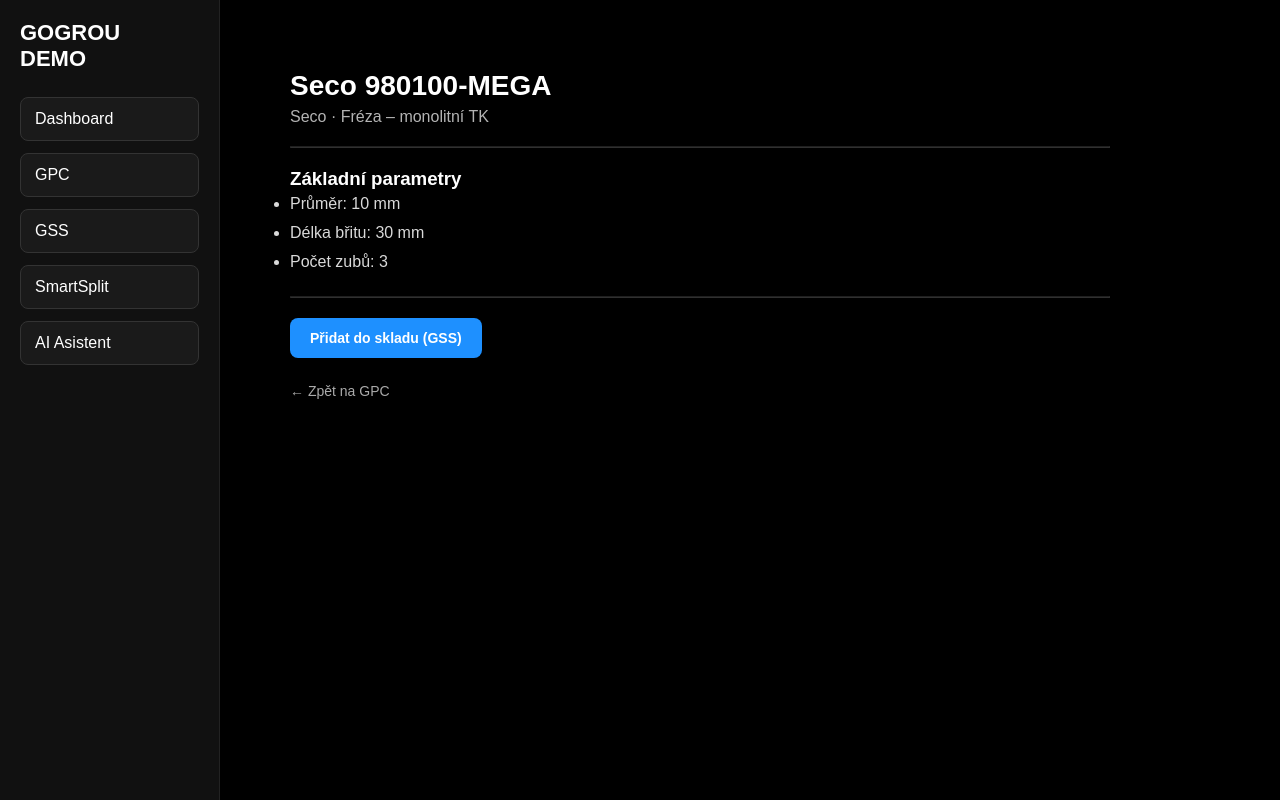
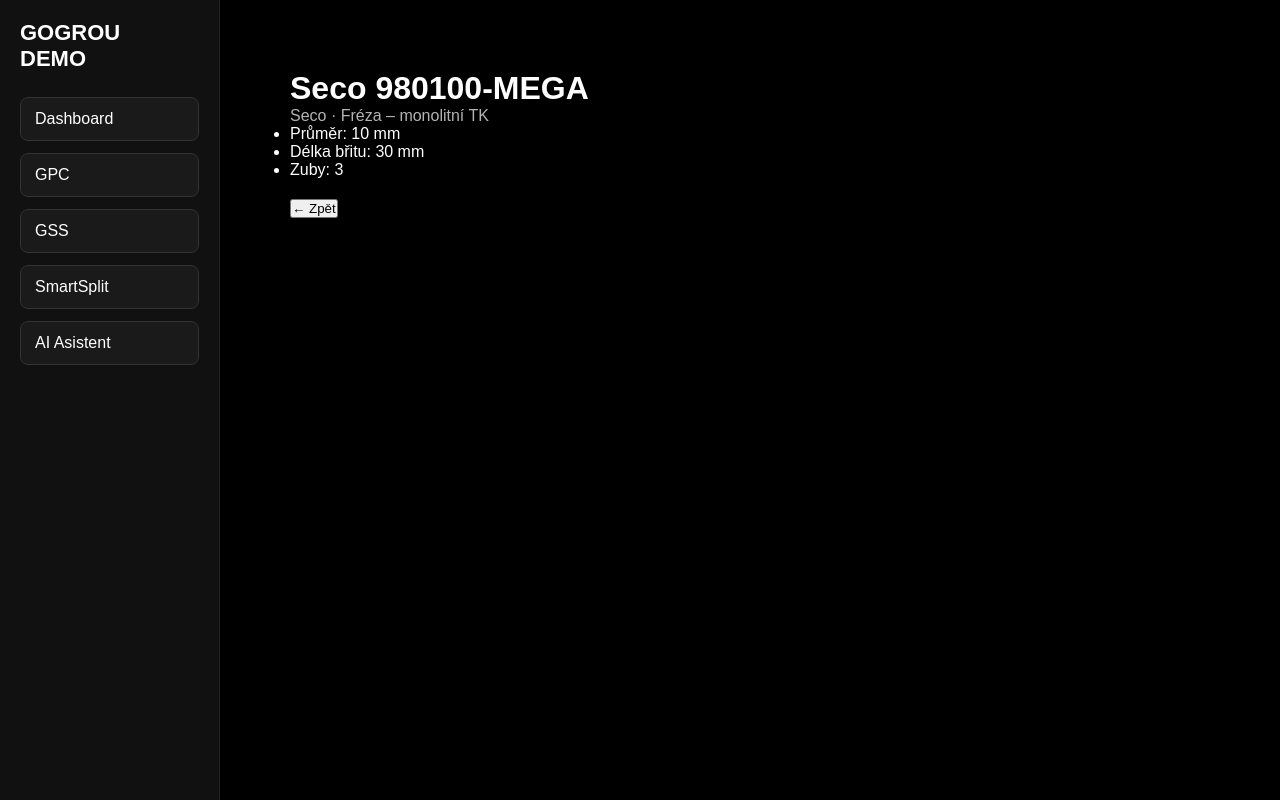
Before and after one commit to gogrou-app/gogrou-demo, a Next.js app: page /gpc/980100 in a window 1280 px wide. Built offline with nearby package versions, Linux system fonts and the light colour scheme.

Commit message:
Update page.js

```diff
--- a/app/gpc/[id]/page.js
+++ b/app/gpc/[id]/page.js
@@ -3,13 +3,9 @@
 import { useParams, useRouter } from "next/navigation";
 import tools from "../data";
 
-// ❗️DŮLEŽITÉ: žádný alias @/, ale RELATIVNÍ CESTA
-import { addStockItemFromGPC } from "../../gss/data/gssStore";
-
 export default function GpcDetailPage() {
-  const params = useParams();
+  const { id } = useParams();
   const router = useRouter();
-  const { id } = params; // [id] odpovídá složce /gpc/[id]
 
   const tool = tools.find(
     (t) => String(t.gpc_id) === String(id)
@@ -18,80 +14,34 @@ export default function GpcDetailPage() {
   if (!tool) {
     return (
       <div style={{ padding: 40, color: "white" }}>
-        <h1>Nástroj nenalezen</h1>
-        <button
-          onClick={() => router.push("/gpc")}
-          style={{
-            marginTop: 20,
-            padding: "10px 16px",
-            background: "#222",
-            color: "white",
-            border: "1px solid #444",
-            borderRadius: 6,
-            cursor: "pointer",
-          }}
-        >
-          Zpět na GPC
+        <h2>Nástroj nenalezen</h2>
+        <button onClick={() => router.push("/gpc")}>
+          Zpět
         </button>
       </div>
     );
   }
 
   return (
-    <div style={{ padding: 40, color: "white", maxWidth: 900 }}>
-      <h1 style={{ fontSize: 28, marginBottom: 6 }}>{tool.name}</h1>
+    <div style={{ padding: 40, color: "white" }}>
+      <h1>{tool.name}</h1>
 
-      <div style={{ opacity: 0.7, marginBottom: 20 }}>
+      <p style={{ opacity: 0.7 }}>
         {tool.manufacturer} · {tool.type}
-      </div>
+      </p>
 
-      <hr style={{ margin: "20px 0", opacity: 0.2 }} />
-
-      <h3>Základní parametry</h3>
-      <ul style={{ lineHeight: "1.8", opacity: 0.85 }}>
-        <li>Průměr: {tool.geometry?.diameter_mm ?? "—"} mm</li>
-        <li>Délka břitu: {tool.geometry?.flute_length_mm ?? "—"} mm</li>
-        <li>Počet zubů: {tool.geometry?.flutes ?? "—"}</li>
+      <ul>
+        <li>Průměr: {tool.geometry?.diameter_mm} mm</li>
+        <li>Délka břitu: {tool.geometry?.flute_length_mm} mm</li>
+        <li>Zuby: {tool.geometry?.flutes}</li>
       </ul>
 
-      <hr style={{ margin: "20px 0", opacity: 0.2 }} />
-
-      {/* ========================= */}
-      {/*  TLAČÍTKO → GSS (KROK 1) */}
-      {/* ========================= */}
       <button
-        onClick={() => {
-          addStockItemFromGPC(tool);
-          alert("Položka byla přidána do GSS (0 ks)");
-        }}
-        style={{
-          padding: "12px 20px",
-          background: "#1e90ff",
-          color: "#fff",
-          border: "none",
-          borderRadius: 8,
-          cursor: "pointer",
-          fontSize: 14,
-          fontWeight: "bold",
-        }}
+        onClick={() => router.push("/gpc")}
+        style={{ marginTop: 20 }}
       >
-        Přidat do skladu (GSS)
+        ← Zpět
       </button>
-
-      <div style={{ marginTop: 24 }}>
-        <button
-          onClick={() => router.push("/gpc")}
-          style={{
-            background: "transparent",
-            color: "#aaa",
-            border: "none",
-            cursor: "pointer",
-            fontSize: 14,
-          }}
-        >
-          ← Zpět na GPC
-        </button>
-      </div>
     </div>
   );
 }
```
